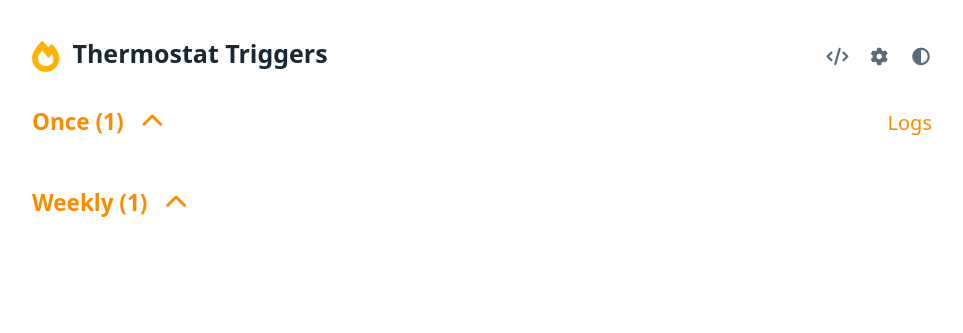
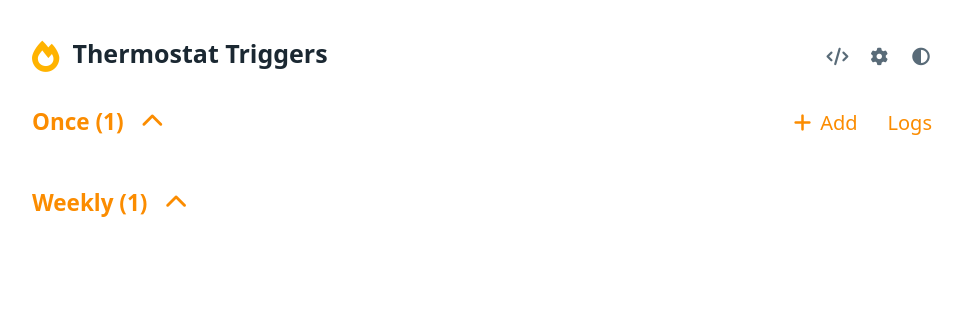
Before and after one commit to cb109/fritzbox-thermostat-triggers, a Django app: template fritzbox_thermostat_triggers/triggers/templates/triggers/triggers.html in a window 1280 px wide. Shown: the top 333 px of the page, without its empty margins (158-1121 px from the left). Run offline with Django 4.2, Linux system fonts and the light colour scheme; the template is opened without the code that fills it: most values are stand-ins (such as "Sample title", 1, 10 or a date in 2020).

Commit message:
Add shortcut to add trigger via admin pages

```diff
--- a/fritzbox_thermostat_triggers/triggers/templates/triggers/_trigger_card.html
+++ b/fritzbox_thermostat_triggers/triggers/templates/triggers/_trigger_card.html
@@ -36,6 +36,7 @@
         hx-target="#trigger-{{ trigger.id }}"
         hx-swap="outerHTML"
         hx-trigger="click delay:200ms"
+        title="De/activate this trigger"
       >
       <label
         for="checkbox-enabled-{{ trigger.id }}"
@@ -43,6 +44,7 @@
         hx-target="#trigger-{{ trigger.id }}"
         hx-swap="outerHTML"
         hx-trigger="click delay:200ms"
+        title="De/activate this trigger"
         style="
           flex-grow: 1;
         "
--- a/fritzbox_thermostat_triggers/triggers/templates/triggers/triggers.html
+++ b/fritzbox_thermostat_triggers/triggers/templates/triggers/triggers.html
@@ -29,7 +29,15 @@
       </h5>
     </a>
     <a
-      style="margin-left: auto;"
+      href="{% url 'admin:triggers_trigger_add' %}"
+      style="margin-left: auto; margin-right: 1.5rem;"
+      href="{% url 'list-logs' %}"
+      title="Add new trigger"
+    >
+      <i class="fa fa-fw fa-add"></i>
+      Add
+    </a>
+    <a
       href="{% url 'list-logs' %}"
     >
       Logs
```
